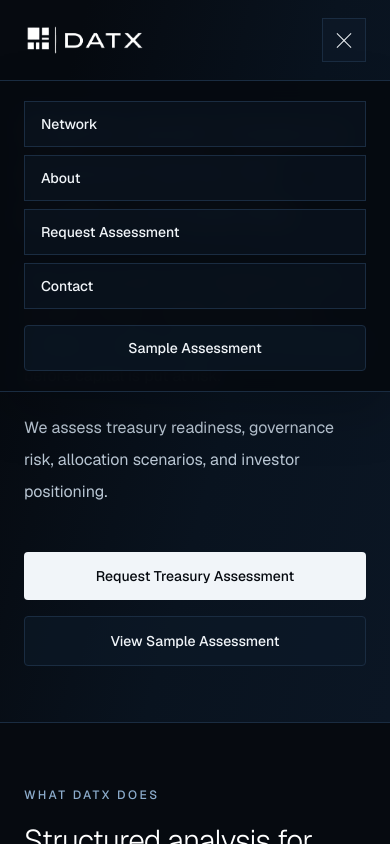
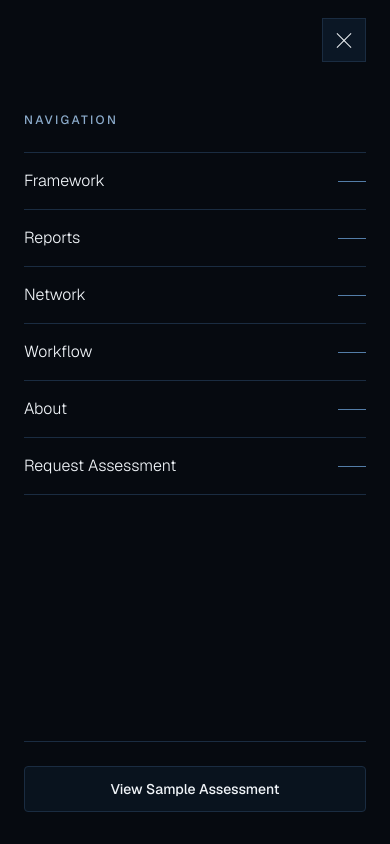
Before and after one commit to datxstrategy-creator/datx-prototype, a Next.js app: page / in a window 390 px wide. Both pictures are taken after a click on the button "Open navigation menu". Shown: the top 844 px of the page. Built offline with nearby package versions, Linux system fonts and the light colour scheme.

Commit message:
Refine mobile navigation overlay

```diff
--- a/components/mobile-navigation.tsx
+++ b/components/mobile-navigation.tsx
@@ -5,10 +5,12 @@
 import { SampleAssessmentModal } from "@/components/sample-assessment-modal";
 
 const mobileLinks = [
+  { label: "Framework", href: "/#framework" },
+  { label: "Reports", href: "/#reports" },
   { label: "Network", href: "/#network" },
+  { label: "Workflow", href: "/#workflow" },
   { label: "About", href: "/about" },
   { label: "Request Assessment", href: "/#assessment" },
-  { label: "Contact", href: "/about#contact" },
 ];
 
 export function MobileNavigation() {
@@ -30,9 +32,11 @@
     };
 
     document.addEventListener("keydown", onKeyDown);
+    document.body.style.overflow = "hidden";
 
     return () => {
       document.removeEventListener("keydown", onKeyDown);
+      document.body.style.overflow = "";
     };
   }, [isOpen]);
 
@@ -42,7 +46,7 @@
         aria-controls="mobile-navigation"
         aria-expanded={isOpen}
         aria-label={isOpen ? "Close navigation menu" : "Open navigation menu"}
-        className="flex h-11 w-11 items-center justify-center border border-datx-line bg-datx-panel/70 text-slate-100 transition-colors hover:border-datx-blue hover:bg-[#101e2e] focus-visible:outline focus-visible:outline-2 focus-visible:outline-offset-2 focus-visible:outline-datx-accent"
+        className="relative z-20 flex h-11 w-11 items-center justify-center border border-datx-line bg-datx-panel/90 text-slate-100 transition-colors hover:border-datx-blue hover:bg-[#101e2e] focus-visible:outline focus-visible:outline-2 focus-visible:outline-offset-2 focus-visible:outline-datx-accent"
         onClick={() => setIsOpen((current) => !current)}
         type="button"
       >
@@ -67,24 +71,36 @@
 
       {isOpen ? (
         <div
-          className="absolute inset-x-0 top-20 border-y border-datx-line bg-datx-black/95 shadow-panel backdrop-blur-md"
+          className="fixed inset-0 z-10 overflow-y-auto bg-datx-black shadow-panel"
           id="mobile-navigation"
         >
-          <nav aria-label="Mobile primary" className="container-frame py-5">
-            <div className="grid gap-2">
+          <nav
+            aria-label="Mobile primary"
+            className="container-frame flex min-h-full flex-col justify-between pb-8 pt-28"
+          >
+            <div>
+              <p className="eyebrow">Navigation</p>
+              <div className="mt-6 divide-y divide-datx-line border-y border-datx-line">
                 {mobileLinks.map((link) => (
                   <Link
-                  className="border border-datx-line bg-datx-panel/45 px-4 py-3 text-sm font-medium text-slate-100 transition-colors hover:border-datx-blue hover:bg-[#101e2e]"
+                    className="flex items-center justify-between py-4 text-base font-light text-slate-100 transition-colors hover:text-white"
                     href={link.href}
                     key={link.href}
                     onClick={closeAfterNavigation}
                   >
-                  {link.label}
+                    <span>{link.label}</span>
+                    <span
+                      className="h-px w-7 bg-datx-blue"
+                      aria-hidden="true"
+                    />
                   </Link>
                 ))}
+              </div>
+            </div>
+            <div className="mt-8 border-t border-datx-line pt-6">
               <SampleAssessmentModal
-                className="button-secondary mt-2 w-full px-4 py-3"
-                label="Sample Assessment"
+                className="button-secondary w-full justify-center px-4 py-3"
+                label="View Sample Assessment"
               />
             </div>
           </nav>
```
Lines whose indentation alone changed are shown as unchanged.
